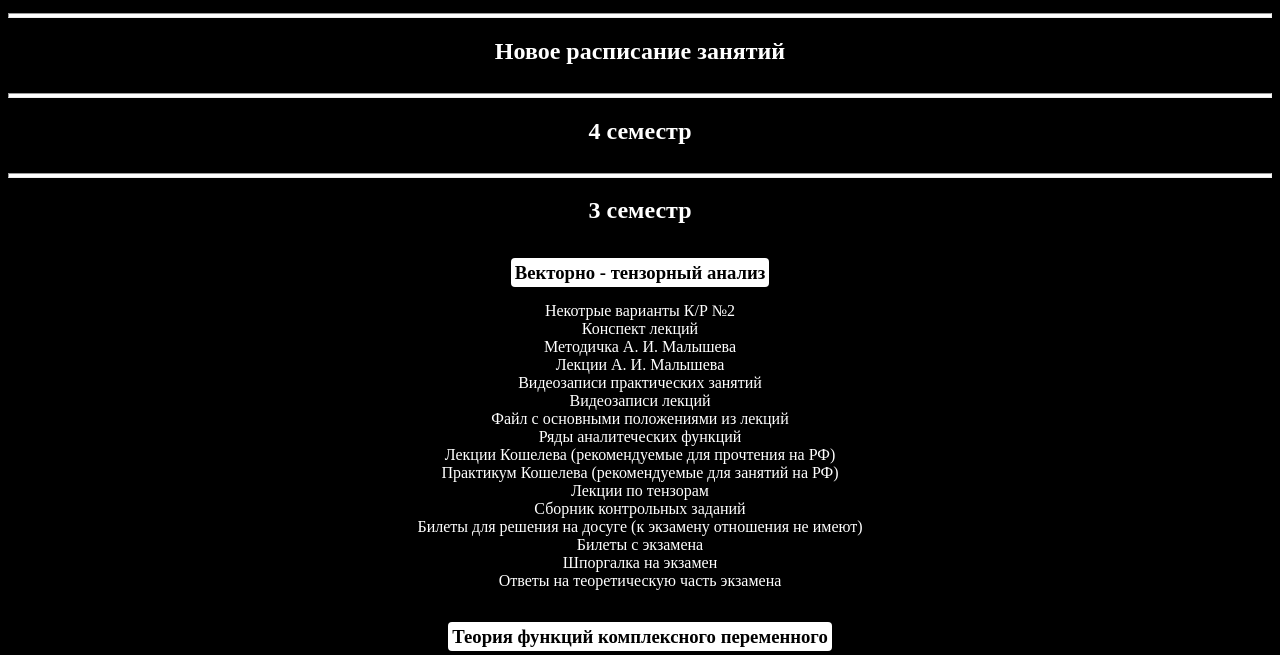
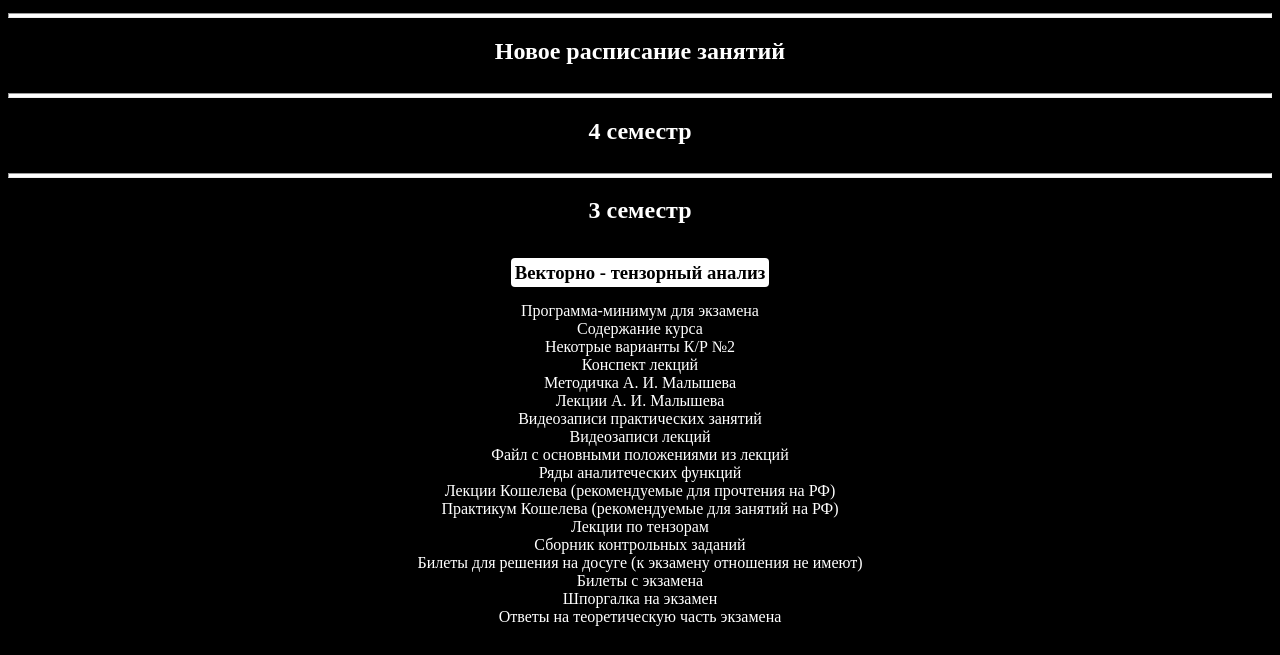
Before and after one commit to rf-slf-4x1/rf-slf-4x1.github.io, a plain HTML site: page index.html in a window 1280 px wide. Shown: the part 87-742 px from the top of the page. Drawn offline with Linux system fonts and the light colour scheme.

Commit message:
Инфа для подготовки к ВТА

```diff
--- a/index.html
+++ b/index.html
@@ -103,6 +103,8 @@
       <br>
 
       <h3> Векторно - тензорный анализ </h3><br><br>
+      <a href="ВТА\Программа-минимум.pdf">Программа-минимум для экзамена</a><br>
+      <a href="ВТА\Содержание курса.pdf">Содержание курса</a><br>
       <a href="ВТА\КР №2.pdf">Некотрые варианты К/Р №2</a><br>
       <a href="ВТА\Конспект лекций ВТА.pdf">Конспект лекций</a><br>
       <a href="ВТА\А.И. Малышев ВТА.pdf">Методичка А. И. Малышева</a><br>
```
Also changed, not shown: 2 other files.
